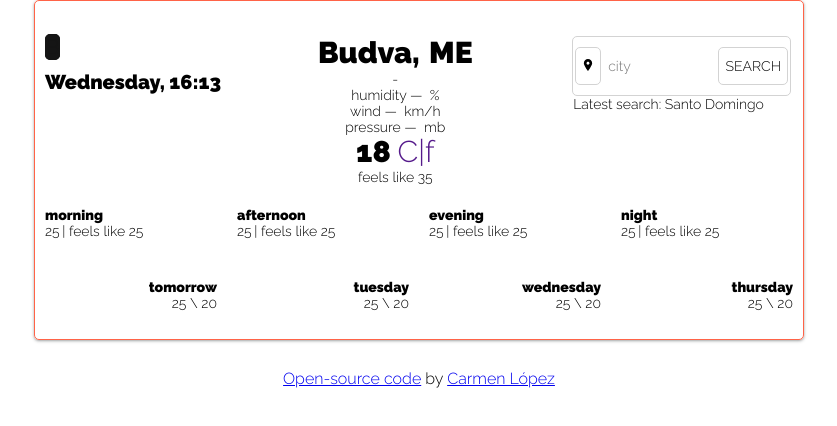
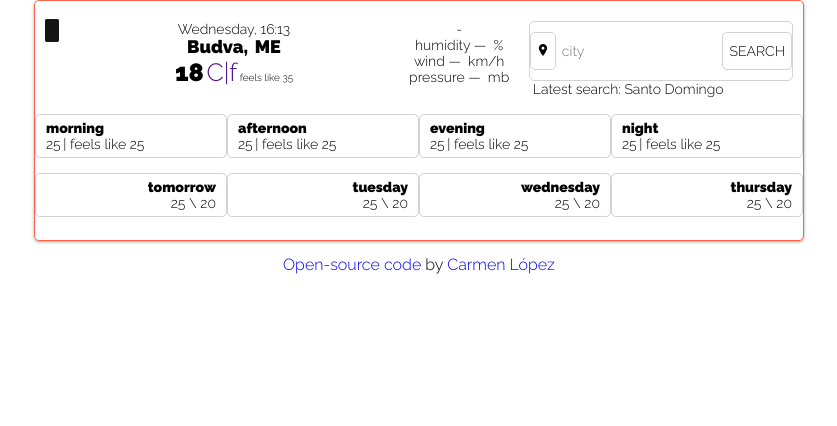
Before and after one commit to cgbl-90/weather-app, a website built with Parcel: page index.html in a window 1280 px wide. Shown: the whole page, without its empty margins (221-1058 px from the left). Built offline with nearby package versions, Linux system fonts and the light colour scheme; no server answers.

Commit message:
Working on the design

```diff
--- a/index.html
+++ b/index.html
@@ -24,14 +24,17 @@
       <div class="row inline--1x3">
         <div class="air card">
           <a id="bMode" class="midText toogle" href="">B</a>
-          <br />
-          <br />
-          <div id="wTime" class="midText boldText align_center">-</div>
         </div>
         <div class="air card align_center">
-          <span id="cityLabel" class="bigText boldText">Budva</span
-          ><span class="bigText boldText">,&nbsp;</span>
-          <span id="countryLabel" class="bigText boldText">ME</span>
+          <div id="wTime" class="smallText">-</div>
+          <span id="cityLabel" class="midText boldText">Budva</span
+          ><span class="midText boldText">,&nbsp;</span>
+          <span id="countryLabel" class="midText boldText">ME</span><br />
+          <span id="wGrad" class="bigText boldText">18</span>
+          <a id="wMetric" class="bigText links" href="">C|f</a>
+          <span>feels like&nbsp;</span><span id="feelsLike">35</span>
+        </div>
+        <div class="air card align_center">
           <span id="description" class="smallText display_as_block">-</span>
           <span class="smallText display_as_block"
             ><span>humidity —&nbsp;</span><span id="humidity"></span
@@ -45,13 +48,8 @@
             ><span>pressure —&nbsp;</span><span id="pressure"></span
             ><span>&nbsp;mb</span></span
           >
-          <span id="wGrad" class="bigText boldText">18 </span>
-          <a id="wMetric" class="bigText links" href="">C|f</a>
-          <div class="smallText">
-            <span>feels like&nbsp;</span><span id="feelsLike">35</span>
-          </div>
         </div>
-        <div class="air card smallText" style="width: fit-content;">
+        <div class="air card smallText">
           <div class="btn align_center">
             <button id="bLocate" class="btn">
               <img src="images/locateme.svg" style="width: 1.2rem;" />
@@ -70,22 +68,22 @@
       <br />
       <!-- Hourly temperatures -->
       <div class="row inline--1x4 align_left">
-        <div class="card">
+        <div class="card card__border">
           <div class="smallText boldText">morning</div>
           <span class="smallText">25</span>
           <span class="smallText">| feels like <span>25</span></span>
         </div>
-        <div class="card">
+        <div class="card card__border">
           <div class="smallText boldText">afternoon</div>
           <span class="smallText">25</span>
           <span class="smallText">| feels like <span>25</span></span>
         </div>
-        <div class="card">
+        <div class="card card__border">
           <div class="smallText boldText">evening</div>
           <span class="smallText">25</span>
           <span class="smallText">| feels like <span>25</span></span>
         </div>
-        <div class="card">
+        <div class="card card__border">
           <div class="smallText boldText">night</div>
           <span class="smallText">25</span>
           <span class="smallText">| feels like <span>25</span></span>
@@ -94,19 +92,19 @@
       </div>
       <!-- Daily temperatures -->
       <div class="air row inline--1x4 align_right">
-        <div class="card">
+        <div class="card card__border">
           <div class="smallText boldText">tomorrow</div>
           <div class="smallText"><span>25</span> \ <span>20</span></div>
         </div>
-        <div class="card">
+        <div class="card card__border">
           <div class="smallText boldText">tuesday</div>
           <div class="smallText"><span>25</span> \ <span>20</span></div>
         </div>
-        <div class="card">
+        <div class="card card__border">
           <div class="smallText boldText">wednesday</div>
           <div class="smallText"><span>25</span> \ <span>20</span></div>
         </div>
-        <div class="card">
+        <div class="card card__border">
           <div class="smallText boldText">thursday</div>
           <div class="smallText"><span>25</span> \ <span>20</span></div>
         </div>
@@ -118,8 +116,13 @@
       class="air display_as_block"
       style="text-align: center; font-size: 16px;"
     >
-      <a href="https://github.com/cgbl-90/weather-app">Open-source code</a> by
-      <a href="https://cgbl-90.github.io/carmen_portfolio/">Carmen López</a>
+      <a class="links" href="https://github.com/cgbl-90/weather-app"
+        >Open-source code</a
+      >
+      by
+      <a class="links" href="https://cgbl-90.github.io/carmen_portfolio/"
+        >Carmen López</a
+      >
     </div>
     <br />
   </body>
--- a/src/styles.css
+++ b/src/styles.css
@@ -4,11 +4,11 @@
   --color--accent: tomato;
   --color--grey: lightgray;
   --border--radius: 5px;
-  --bigsize--for--tablet: 3rem;
-  --midsize--for--tablet: 2rem;
+  --bigsize--for--tablet: 2.5rem;
+  --midsize--for--tablet: 1.8rem;
   --smallsize--for--tablet: 1.4rem;
-  --bigsize--for--mobile: 4rem;
-  --midsize--for--mobile: 3rem;
+  --bigsize--for--mobile: 3rem;
+  --midsize--for--mobile: 2rem;
   --smallsize--for--mobile: 1.8rem;
   --horizontal--padding: 1rem;
   --vertical--padding: 0.5rem;
@@ -38,13 +38,15 @@ html {
 .card {
   padding: var(--vertical--padding) var(--horizontal--padding);
 }
+.card__border {
+  border: 0.02cm solid var(--color--grey);
+  border-radius: var(--border--radius);
+}
 .row {
   display: grid;
 }
 /* Buttons */
 .btn {
-  margin-left: 2px;
-  margin-right: 2px;
   padding-top: var(--horizontal--padding);
   padding-bottom: var(--horizontal--padding);
   border: 1px solid var(--color--grey);
@@ -60,8 +62,8 @@ html {
 input {
   border: none;
   outline: none;
-  width: 12ch;
   display: inline;
+  width: fit-content;
 }
 /* General settings */
 .align_right {
@@ -80,7 +82,7 @@ input {
   font-weight: bold;
 }
 .air {
-  margin-top: 3rem;
+  margin-top: 1.5rem;
 }
 /* Mobile */
 .smallText {
@@ -92,13 +94,16 @@ input {
 .bigText {
   font-size: var(--bigsize--for--mobile);
 }
+.inline--1x4 {
+  grid-template-columns: 1fr 1fr;
+}
 /* Tablet + Desktop */
 @media screen and (min-width: 668px) {
   .inline--1x4 {
     grid-template-columns: 1fr 1fr 1fr 1fr;
   }
   .inline--1x3 {
-    grid-template-columns: auto 1fr auto;
+    grid-template-columns: auto 1fr auto auto;
   }
   .smallText {
     font-size: var(--smallsize--for--tablet);
@@ -118,7 +123,6 @@ input {
 }
 .links:hover,
 .links:focus {
-  text-decoration: underline;
   color: var(--color--accent);
 }
 .links:visited {
@@ -128,13 +132,13 @@ input {
   color: var(--color--primary);
   background: var(--color--primary);
   border: 1px solid var(--color--primary);
-  border-radius: 5px;
+  border-radius: 2px;
 }
 .toogle_light {
   color: var(--color--secondary);
   background: var(--color--secondary);
   border: 1px solid var(--color--primary);
-  border-radius: 5px;
+  border-radius: 2px;
 }
 .toggle,
 .toggle:visited,
```
Also changed, not shown: README.md, package.json (line endings or trailing spaces).
